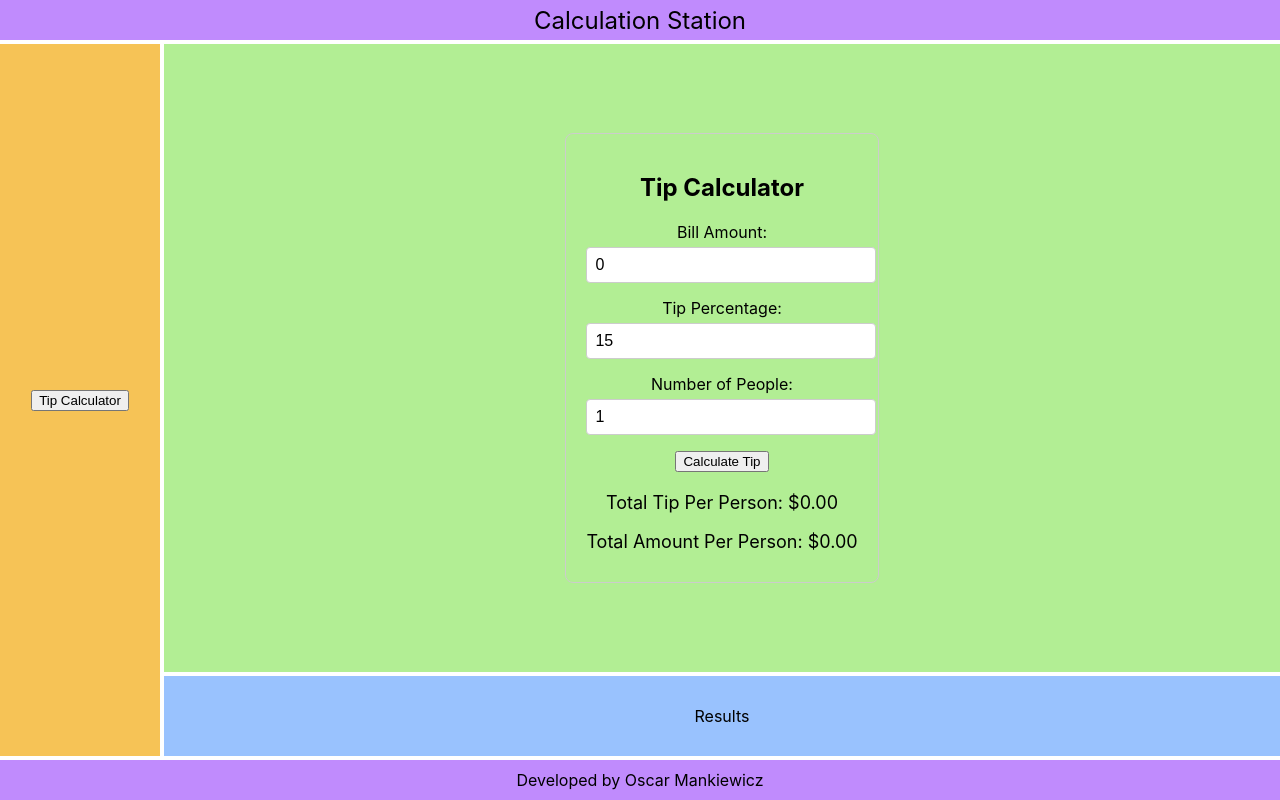
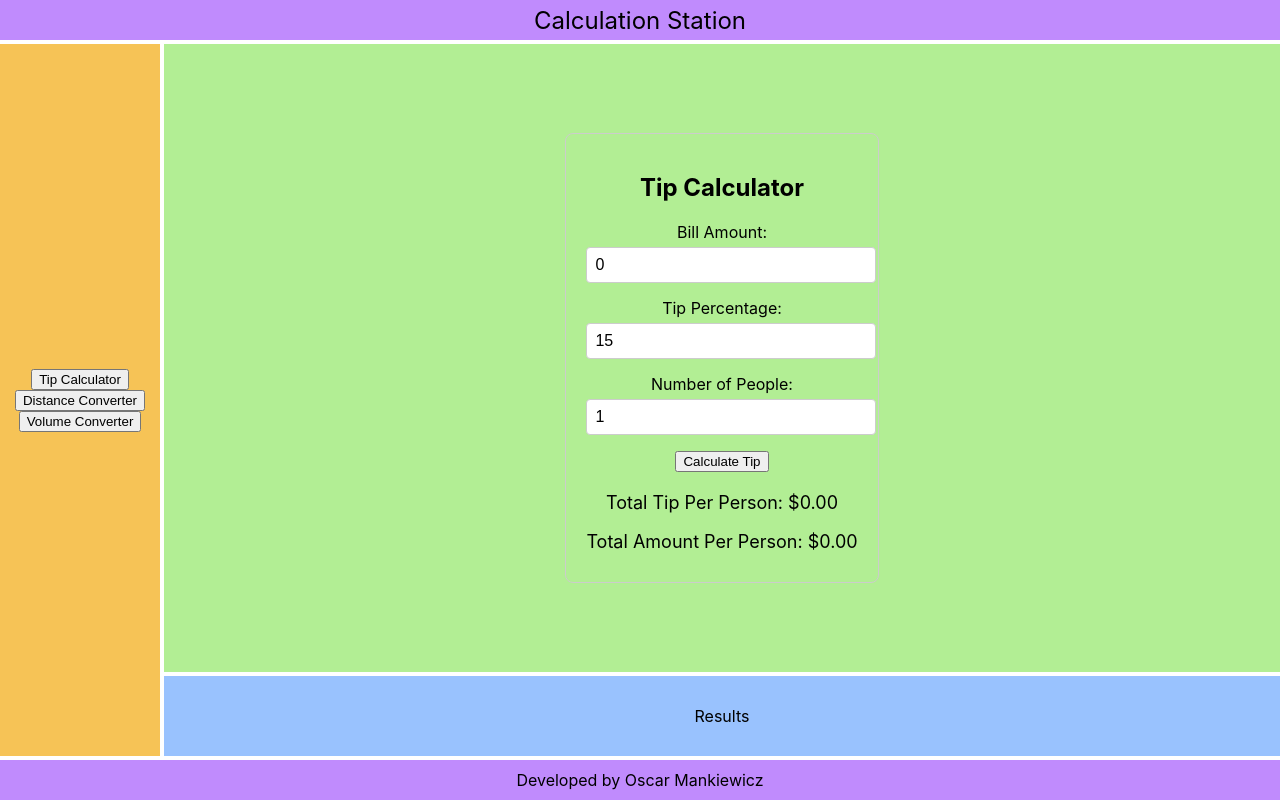
Before and after one commit to OscarMankiewicz/calculation_station, a React (Create React App) app: page / in a window 1280 px wide. Built offline with nearby package versions, Linux system fonts and the light colour scheme.

Commit message:
updated to handle new calcs

```diff
--- a/src/components/CalculatorRenderer.js
+++ b/src/components/CalculatorRenderer.js
@@ -1,12 +1,18 @@
 import React from 'react';
 import TipCalculator from './TipCalculator';
+import DistanceConverter from './DistanceConverter';
+import VolumeConverter from './VolumeConverter';
 
 const renderCalculator = (selectedCalculator) => {
     switch (selectedCalculator) {
-      case 'tip':
-        return <TipCalculator />;
-      default:
-        return null;
+        case 'tip':
+            return <TipCalculator />;
+        case 'distance':
+            return <DistanceConverter />;
+        case 'volume':
+            return <VolumeConverter />;
+        default:
+            return null;
     }
 };
 
--- a/src/data/calculatorData.js
+++ b/src/data/calculatorData.js
@@ -1,5 +1,7 @@
 const calculatorData = [
     { id: 'tip', label: 'Tip Calculator' },
+    { id: 'distance', label: 'Distance Converter' },
+    { id: 'volume', label: 'Volume Converter' },
 ];
 
 export default calculatorData;
```
